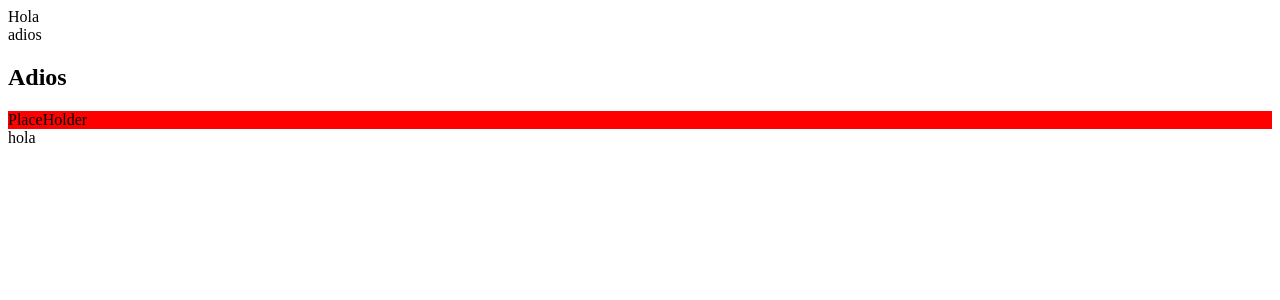
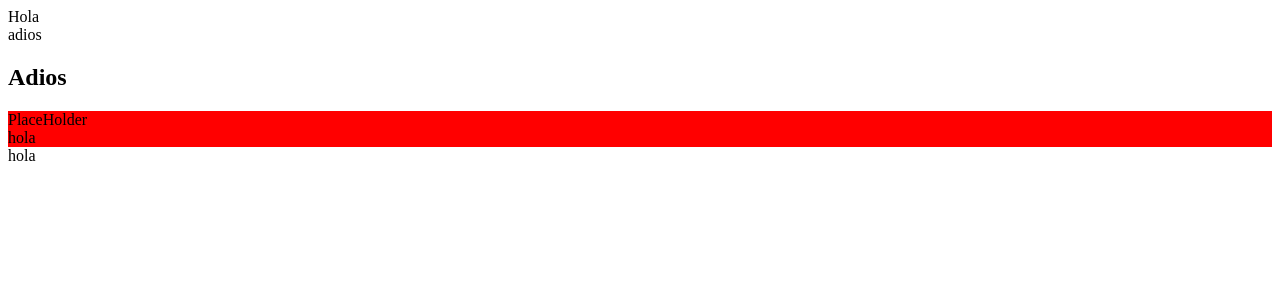
Before and after one commit to scarcraft1/angular-advanced, an Angular app: page / in a window 1280 px wide. Shown: the top 300 px of the page. Built offline with nearby package versions, Linux system fonts and the light colour scheme.

Commit message:
Añado modificacion en el placeholder

```diff
--- a/src/app/shared/components/datepicker/datepicker.component.ts
+++ b/src/app/shared/components/datepicker/datepicker.component.ts
@@ -25,5 +25,8 @@ export class DatepickerComponent implements OnInit, AfterViewInit {
 
   ngAfterViewInit() {
     this.placeholder?.nativeElement.setAttribute('style', 'background-color: red;');
+    const div = this.renderer.createElement('div');
+    this.renderer.appendChild(div, this.renderer.createText('hola'));
+    this.renderer.appendChild(this.placeholder?.nativeElement, div);
   }
 }
```
